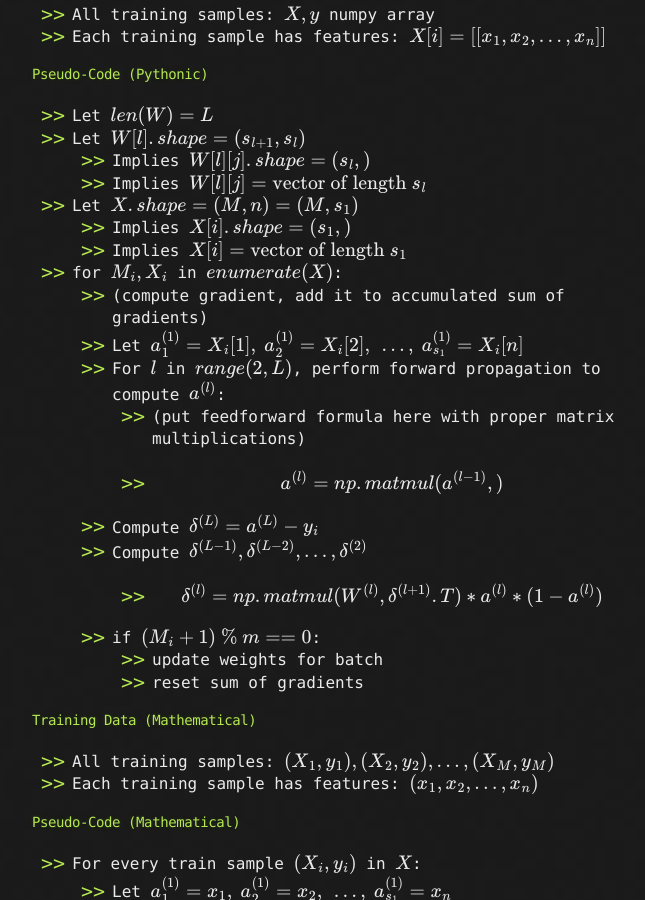
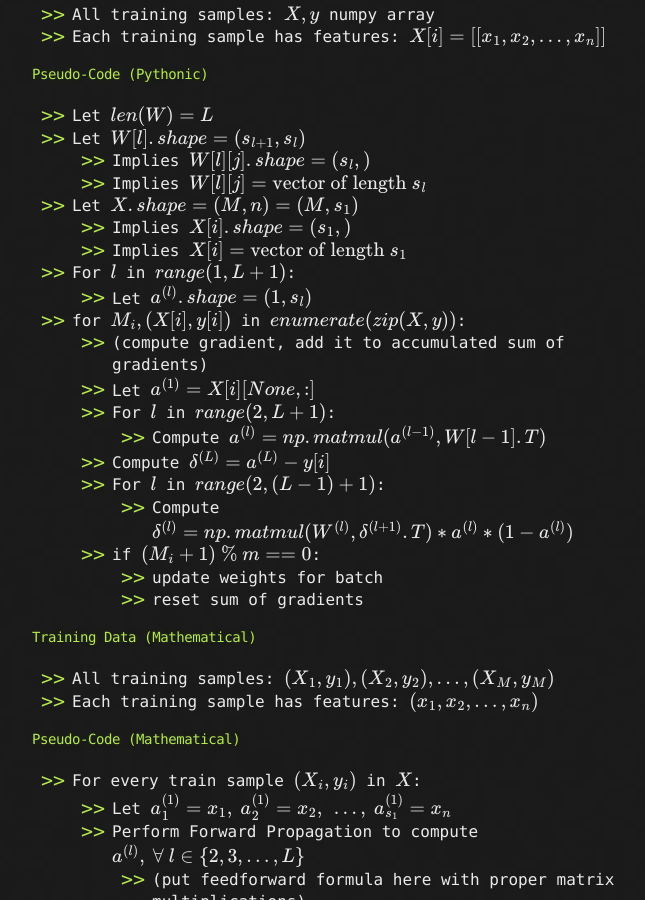
Before and after one commit to LivingProgram/ml-notes, a Jekyll site: the page built from index.md, in a window 1280 px wide and 900 px high, scrolled down 15242 px. Shown: the whole window, without its empty margins (308-953 px from the left). Built offline with Jekyll 4.4.1, drawn with Linux system fonts in a browser that asks for light colours; our own code applies the rules of GitHub Pages for plain Markdown files; formulas are drawn with MathJax 3; the repository's description, which GitHub fills in, is left out.

Commit message:
update notes

```diff
--- a/index.md
+++ b/index.md
@@ -470,15 +470,16 @@
 - Let $$X.shape=(M,n)=(M,s_1)$$
   - Implies $$X[i].shape=(s_1,)$$
   - Implies $$X[i]=\text{vector of length}\ s_1$$
-- for $$M_i, X_i$$ in $$enumerate(X)$$:
+- For $$l$$ in $$range(1,L+1)$$:
+  - Let $$a^{(l)}.shape=(1,s_l)$$
+- for $$M_i, (X[i],y[i])$$ in $$enumerate(zip(X,y))$$:
   - (compute gradient, add it to accumulated sum of gradients)
-  - Let $$a_1^{(1)}=X_i[1],\ a_2^{(1)}=X_i[2],\ \ldots,\ a_{s_1}^{(1)}=X_i[n]$$
-  - For $$l$$ in $$range(2,L)$$, perform forward propagation to compute $$a^{(l)}$$:
-    - (put feedforward formula here with proper matrix multiplications)
-    - $$a^{(l)}=np.matmul(a^{(l-1)},)$$
-  - Compute $$\delta^{(L)}=a^{(L)}-y_i$$
-  - Compute $$\delta^{(L-1)},\delta^{(L-2)},\ldots,\delta^{(2)}$$
-    - $$\delta^{(l)}=np.matmul(W^{(l)},\delta^{(l+1)}.T)*a^{(l)}*(1-a^{(l)})$$
+  - Let $$a^{(1)}=X[i][None,:]$$
+  - For $$l$$ in $$range(2,L+1)$$:
+    - Compute $$a^{(l)}=np.matmul(a^{(l-1)},W[l-1].T)$$
+  - Compute $$\delta^{(L)}=a^{(L)}-y[i]$$
+  - For $$l$$ in $$range(2,(L-1)+1)$$:
+    - Compute $$\delta^{(l)}=np.matmul(W^{(l)},\delta^{(l+1)}.T)*a^{(l)}*(1-a^{(l)})$$
   - if $$(M_i+1)\ \%\ m == 0$$:
     - update weights for batch
     - reset sum of gradients
```
